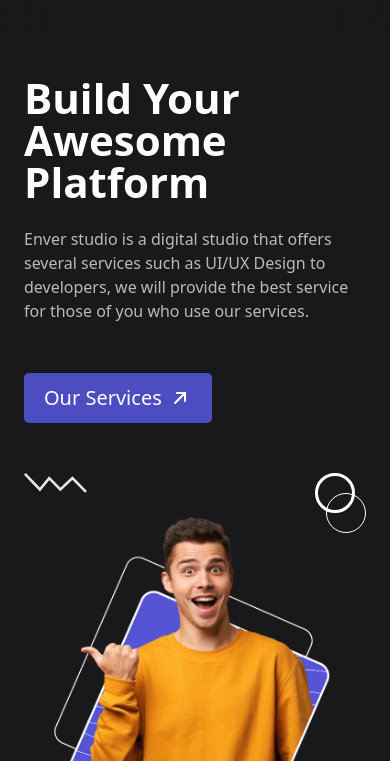
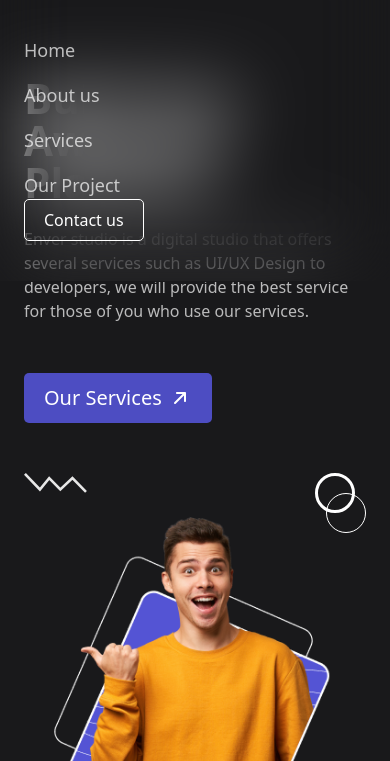
Before and after one commit to Nelson19so/Envo-Digital-Angecy, a website: page index.html in a window 390 px wide. Both pictures are taken after a click on the button 354 px from the left and 57 px from the top of the page. Shown: the part 83-844 px from the top of the page. Drawn offline with Linux system fonts and the light colour scheme.

Commit message:
updated the navbar

```diff
--- a/asset/css/main.css
+++ b/asset/css/main.css
@@ -64,6 +64,12 @@ body {
   word-spacing: 0;
 }
 
+/* Navbar */
+/* .__container-navbar-for-padding {
+  padding-top: 20px;
+  padding-bottom: 20px;
+} */
+
 /* home section */
 .__home-section {
   padding-top: 170px;
@@ -77,6 +83,10 @@ body {
   /* Navbar */
   .sort_svg {
     display: block;
+  }
+
+  .active-dropdown {
+    display: block !important;
   }
 
   .article-holder {
--- a/asset/main.js
+++ b/asset/main.js
@@ -0,0 +1,5 @@
+document.addEventListener("DOMContentLoaded", function () {
+  document.getElementById("dropdown-btn").addEventListener("click", () => {
+    document.getElementById("drop-down").classList.toggle("active-dropdown");
+  });
+});
--- a/index.html
+++ b/index.html
@@ -11,7 +11,8 @@
   <body>
     <div class="w-screen --secondary-background">
       <!-- Digital Agency Navbar start -->
-      <nav class="w-screen fixed --backdrop top-0 left-0 right-0 z-50">
+      <nav class="w-screen absolute --backdrop top-0 left-0 right-0 z-50">
+        <!-- Removed the fixed position and added absolute from the navbar class for now-->
         <div
           class="__container-navbar-for-padding --main-padding flex justify-between"
           style="align-items: center"
@@ -30,7 +31,7 @@
             /></a>
 
             <div class="sort_svg hidden">
-              <button>
+              <button id="dropdown-btn">
                 <svg
                   width="24"
                   height="24"
@@ -64,6 +65,7 @@
           <div
             class="article-holder flex justify-between"
             style="align-items: center"
+            id="drop-down"
           >
             <!-- Articles -->
             <article class="p-0 h-fit">
```
Also changed, not shown: asset/css/output.css.
